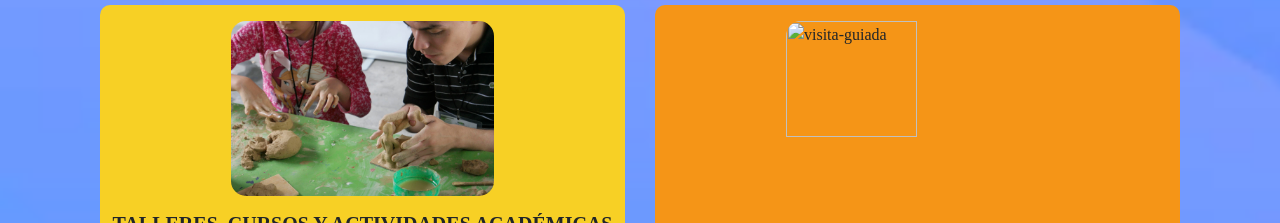
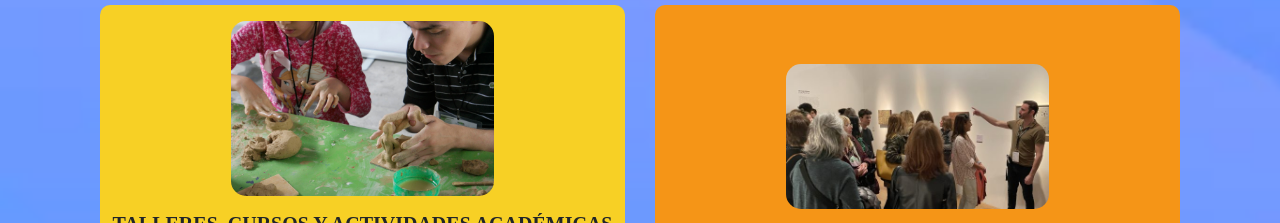
Before and after one commit to AilinPer/Proyecto_coder1, a website: page pages/visitas.html in a window 1280 px wide. Shown: the part 718-941 px from the top of the page. Drawn offline with nearby package versions, Linux system fonts and the light colour scheme.

Commit message:
Cambio de imagen

```diff
--- a/pages/visitas.html
+++ b/pages/visitas.html
@@ -67,7 +67,7 @@
                         a todo público.</p>
                 </article>
                 <article class="art2">
-                    <img class="img2" data-aos="flip-up" src="" alt="visita-guiada">
+                    <img class="img2" data-aos="flip-up" src="../img/visita.jpg" alt="visita-guiada">
                     <h3 class="subtitulo1">VISITAS GUIADAS</h3>
                     <p class="text1-visita" data-aos="zoom-in">Las visitas mediadas buscan fomentar una
                         experiencia significativa con el arte. A partir de la reflexión y la observación
```
